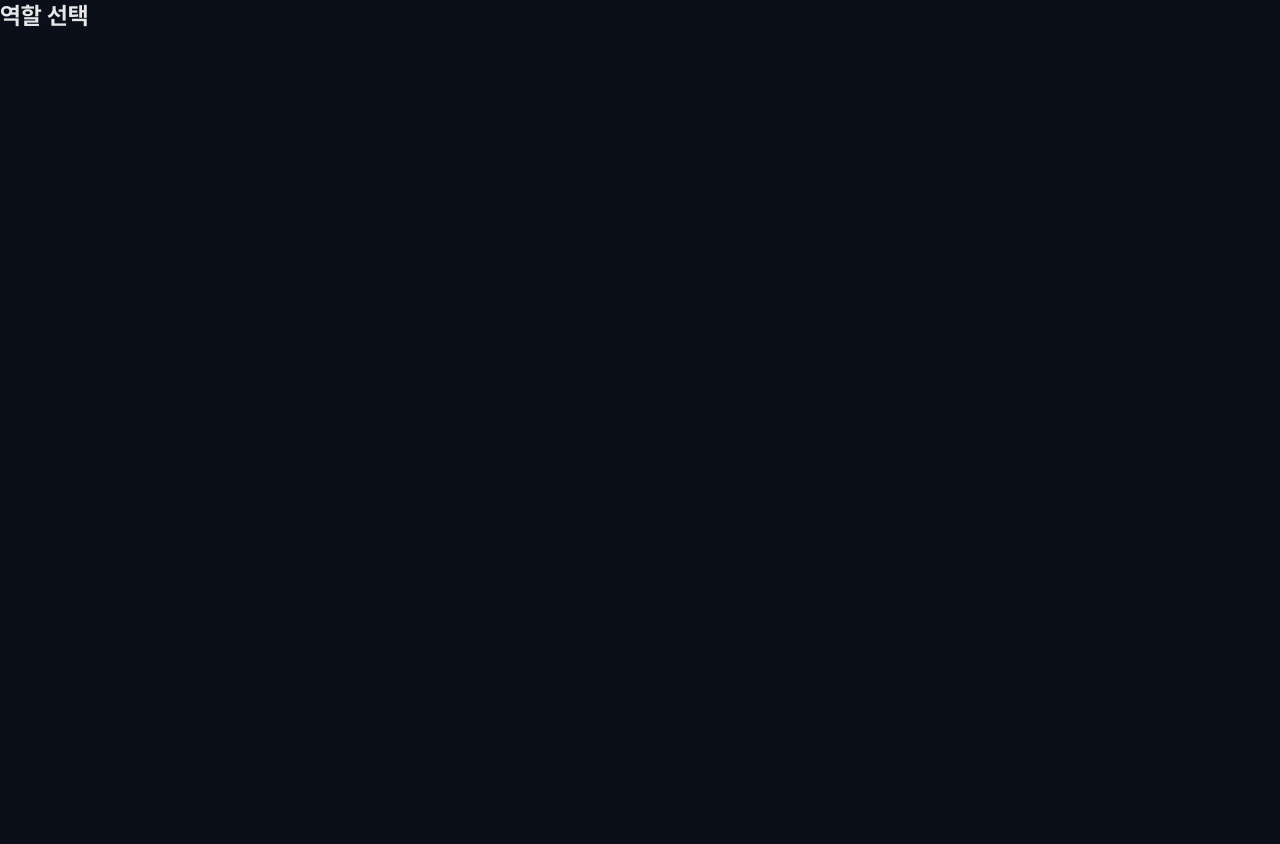
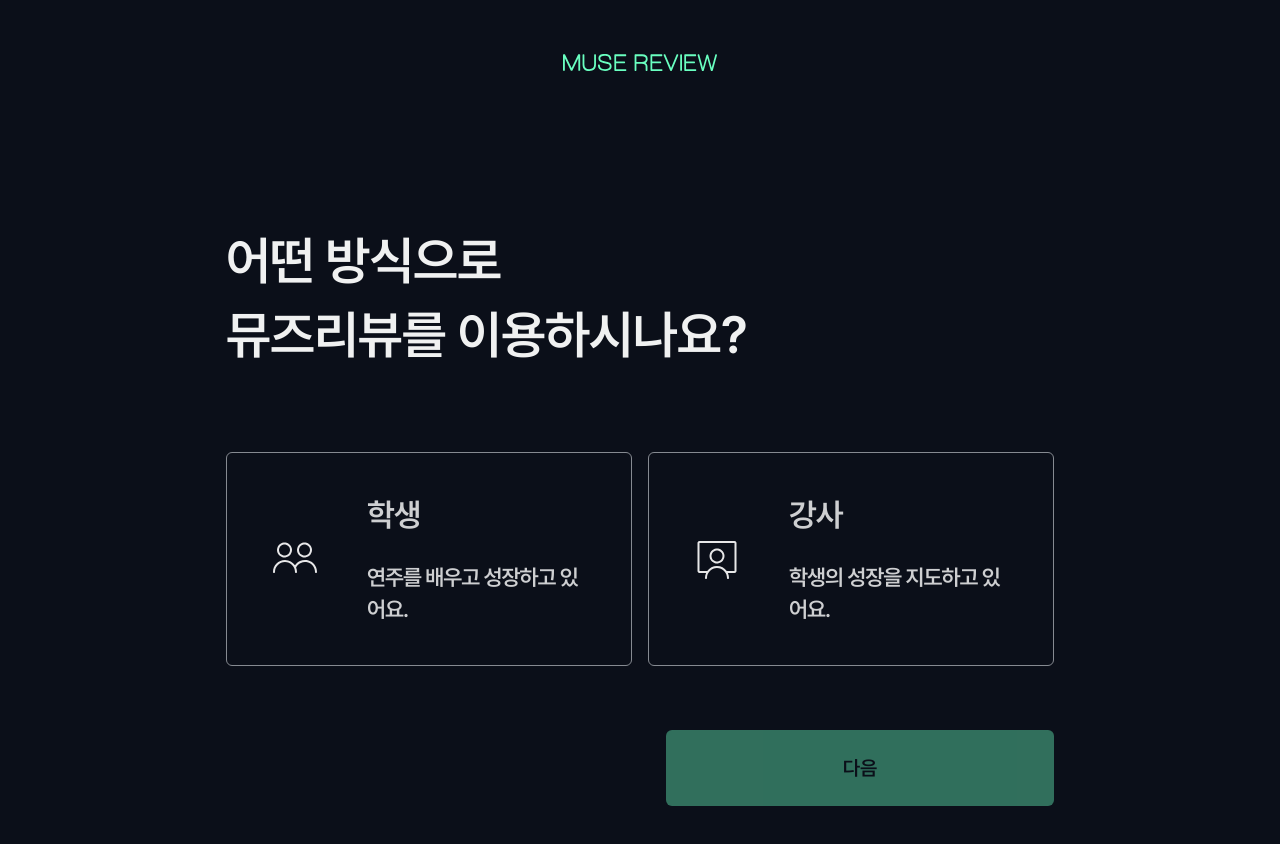
Before and after one commit to Musereview/FE, a React (Vite) app: page /onboarding/role in a window 1280 px wide. Shown: the top 844 px of the page. Before the commit the page ends 800 px from the top, so only its background shows below. Built offline with nearby package versions, Linux system fonts and the light colour scheme.

Commit message:
style: 역할 선택 페이지 UI 구현 (#6)

```diff
--- a/src/pages/onboarding/RoleSelectPage.tsx
+++ b/src/pages/onboarding/RoleSelectPage.tsx
@@ -1,6 +1,81 @@
-// 역할 선택 페이지 - 학생/강사가 공용 사용
+// 역할 선택 페이지 - 학생/강사 공용
+import { useState } from 'react';
+import { useNavigate } from 'react-router-dom';
+import LogoTypo from '@/assets/landing/logo.svg?react';
+import StudentIcon from '@/assets/onboarding/student.svg?react';
+import TeacherIcon from '@/assets/onboarding/teacher.svg?react';
+
+type Role = 'student' | 'teacher';
+
+const ROLES: {
+  key: Role;
+  Icon: React.FunctionComponent<React.SVGProps<SVGSVGElement>>;
+  title: string;
+  desc: string;
+}[] = [
+  { key: 'student', Icon: StudentIcon, title: '학생', desc: '연주를 배우고 성장하고 있어요.' },
+  { key: 'teacher', Icon: TeacherIcon, title: '강사', desc: '학생의 성장을 지도하고 있어요.' },
+];
+
 function RoleSelectPage() {
-  return <h1 className="text-2xl font-bold">역할 선택</h1>;
+  const navigate = useNavigate();
+  const [role, setRole] = useState<Role | null>(null);
+
+  const handleNext = () => {
+    if (role) navigate(`/onboarding/${role}/profile`);
+  };
+
+  return (
+    <div className="flex min-h-screen flex-col bg-gray-950 px-[202px]">
+      {/* 상단 로고 */}
+      <header className="flex h-[124px] shrink-0 items-center justify-center px-2.5 py-1">
+        <LogoTypo className="text-primary-400 h-[29px] w-[174px]" aria-label="MUSE REVIEW" />
+      </header>
+
+      {/* 본문 */}
+      <main className="mx-auto flex w-full max-w-[1600px] flex-1 flex-col px-6 pb-12">
+        <h1 className="heading-large mt-[100px] text-gray-200">
+          어떤 방식으로
+          <br />
+          뮤즈리뷰를 이용하시나요?
+        </h1>
+
+        {/* 역할 카드 */}
+        <div className="mt-20 flex flex-col gap-4 md:flex-row">
+          {ROLES.map(({ key, Icon, title, desc }) => {
+            const selected = role === key;
+            return (
+              <button
+                key={key}
+                type="button"
+                onClick={() => setRole(key)}
+                aria-pressed={selected}
+                className={`flex flex-1 items-center gap-11 rounded-md p-10 text-left transition-colors ${
+                  selected ? 'bg-primary-400 text-gray-950' : 'border-[0.5px] border-gray-600 text-gray-400'
+                }`}>
+                <Icon className={`size-14 shrink-0 ${selected ? 'text-gray-950' : 'text-gray-300'}`} />
+                <span className="flex flex-col gap-6">
+                  <span className="heading-medium-b">{title}</span>
+                  <span className="body-large-b">{desc}</span>
+                </span>
+              </button>
+            );
+          })}
+        </div>
+
+        {/* 다음 버튼 */}
+        <div className="mt-auto flex justify-end pt-16">
+          <button
+            type="button"
+            onClick={handleNext}
+            disabled={!role}
+            className="button-large1 bg-primary-400 h-[76px] w-[388px] rounded-md text-gray-950 transition-opacity disabled:opacity-40">
+            다음
+          </button>
+        </div>
+      </main>
+    </div>
+  );
 }
 
 export default RoleSelectPage;
```
Also changed, not shown: src/assets/onboarding/student.svg (added), src/assets/onboarding/teacher.svg (added).
